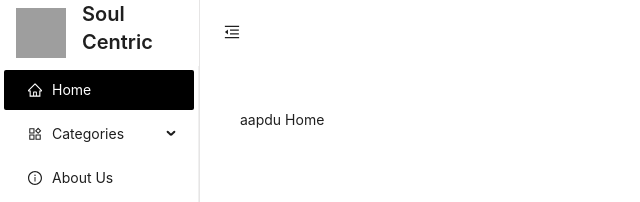
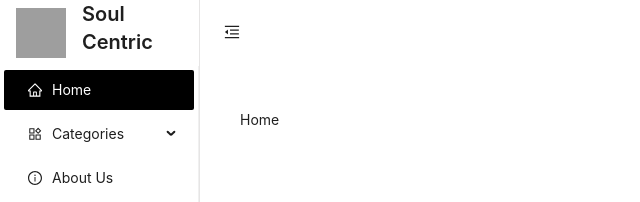
Before and after one commit to reniz-shah/Soul-Centric, a React (Vite) app: page / in a window 1280 px wide. Shown: the top 202 px of the page, without its empty margins (0-640 px from the left). Built offline with nearby package versions, Linux system fonts and the light colour scheme; grey boxes are pictures that could not be loaded.

Commit message:
change Home

```diff
--- a/src/Pages/Home/Home.tsx
+++ b/src/Pages/Home/Home.tsx
@@ -4,7 +4,7 @@ const Home = () => {
         <>
 
             <div>
-                aapdu Home
+                Home
             </div>
         </>
     )
```
